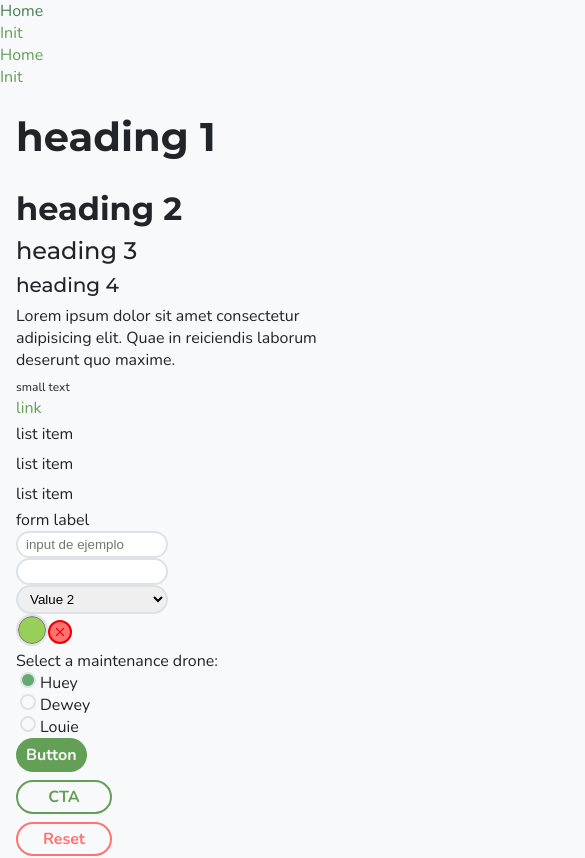
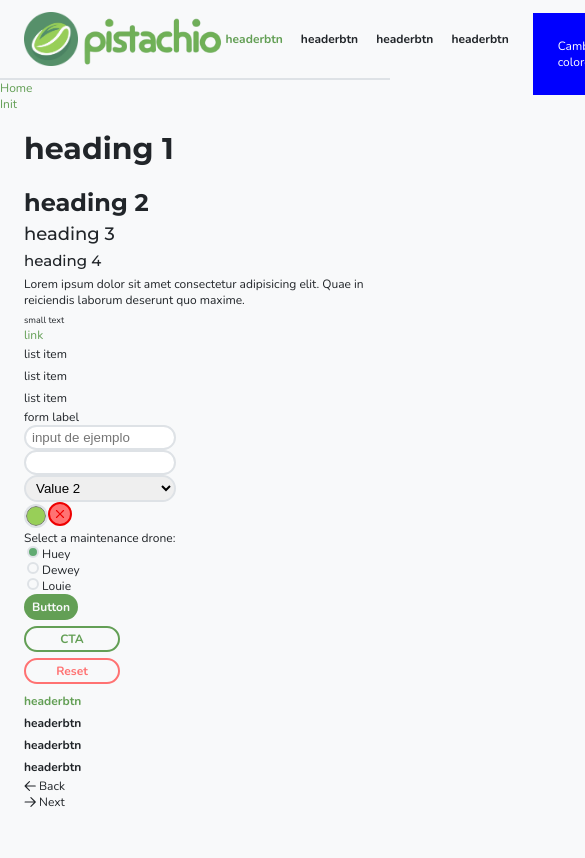
Before and after one commit to devMateos/pistachioCSS, a Vue app: page / in a window 390 px wide. Shown: the top 858 px of the page, 585 px wide, since content can reach past the window. Built offline with nearby package versions, Linux system fonts and the light colour scheme.

Commit message:
chore(css, vue): Create Header layout and add responsive measures

```diff
--- a/src/App.vue
+++ b/src/App.vue
@@ -1,5 +1,5 @@
 <script setup>
-import SplashScreen from '@/components/SplashScreen.vue';
+import SplashScreen from '@/views/SplashScreen.vue';
 import { defineAsyncComponent } from 'vue';
 
 
--- a/src/assets/css/tokens.css
+++ b/src/assets/css/tokens.css
@@ -1,6 +1,23 @@
 /* ----- TOKENS ----- */
 
 /* CSS Variables */
+/* Responsive measures */
+
+@media (max-width: 768px) {
+  :root {
+    --responsive-multiplier-unit: .75;
+  }
+}
+@media (min-width: 768px) and (max-width: 992px) {
+  :root {
+    --responsive-multiplier-unit: .825;
+  }
+}
+@media (min-width: 992px) {
+  :root {
+    --responsive-multiplier-unit: 1;
+  }
+}
 :root {
   /* Fonts */
   --font-heading: 'Montserrat';
@@ -10,15 +27,15 @@
   --font-weight-medium: 500;
   --font-weight-bold: 700;
 
-  --font-size-XXL: 4rem;
-  --font-size-XL: 3.2rem;
-  --font-size-L: 2.4rem;
-  --font-size-M: 2rem;
-  --font-size-S: 1.6rem;
-  --font-size-XS: 1.2rem;
+  --font-size-XXL: calc(var(--responsive-multiplier-unit) * 4rem);
+  --font-size-XL: calc(var(--responsive-multiplier-unit) * 3.2rem);
+  --font-size-L: calc(var(--responsive-multiplier-unit) * 2.4rem);
+  --font-size-M: calc(var(--responsive-multiplier-unit) * 2rem);
+  --font-size-S: calc(var(--responsive-multiplier-unit) * 1.6rem);
+  --font-size-XS: calc(var(--responsive-multiplier-unit) * 1.2rem);
 
   /* Spacing */
-  --spacing-unit: .4rem;
+  --spacing-unit: calc(var(--responsive-multiplier-unit) * .4rem);
 
   --spacing-XS: var(--spacing-unit);
   --spacing-S: calc(var(--spacing-unit) * 2);
@@ -55,6 +72,7 @@
 
 }
 
+
 /* TODO: Improve Reset style. Info in this video: https://www.youtube.com/watch?v=Foieq2jTajE&ab_channel=EduardoFierro */
 /* RESET STYLES */
 html {
@@ -79,7 +97,7 @@ body {
 
 /* Spacing */
 main {
-  padding: 0 var(--spacing-M);
+  padding: 0 var(--spacing-XL);
 }
 section {
   padding: var(--spacing-M) 0;
--- a/src/components/SwitchMode.vue
+++ /dev/null
@@ -1,33 +0,0 @@
-<template>
-  <div id="change" @click='toggleVersion()'>Cambiar colores</div>
-</template>
-<style scoped>
-#change {
-  background-color: blue;
-  color: white;
-  cursor: pointer;
-  height: fit-content;
-  margin-top: 30px;
-  padding: 25px;
-  width: fit-content;
-}
-</style>
-
-<script setup>
-
-let version = 'light';
-changeMode();
-function toggleVersion() {
-  document.documentElement.classList.remove(`${version}-mode`);
-  if (version === 'light') {
-    version = 'dark';
-  } else if (version === 'dark') {
-    version = 'light';
-  }
-  changeMode();
-}
-function changeMode() {
-  document.documentElement.classList.add(`${version}-mode`);
-  console.log(version);
-}
-</script>
--- /dev/null
+++ b/src/components/atoms/SwitchModeButton.vue
@@ -0,0 +1,33 @@
+<script setup>
+let version = 'light';
+switchMode();
+function toggleVersion() {
+  document.documentElement.classList.remove(`${version}-mode`);
+  if (version === 'light') {
+    version = 'dark';
+  } else if (version === 'dark') {
+    version = 'light';
+  }
+  switchMode();
+}
+function switchMode() {
+  document.documentElement.classList.add(`${version}-mode`);
+  console.log(version);
+}
+</script>
+
+<template>
+  <div id="change" @click='toggleVersion()'>Cambiar colores</div>
+</template>
+
+<style scoped>
+#change {
+  background-color: blue;
+  color: white;
+  cursor: pointer;
+  height: fit-content;
+  margin-top: 30px;
+  padding: 25px;
+  width: fit-content;
+}
+</style>
--- /dev/null
+++ b/src/components/molecules/HeaderLogo.vue
@@ -0,0 +1,18 @@
+<script setup>
+function reload() {
+  location.reload();
+}
+</script>
+<template>
+  <div class="header__logo" @click="reload()">
+    <img src="@/assets/img/isotype-logo-pistachiocss.webp" alt="PistachioCSS Isotype">
+    <img src="@/assets/img/text-logo-pistachiocss.webp" alt="PistachioCSS logotype">
+  </div>
+</template>
+<style>
+.header__logo {
+  cursor: pointer;
+  display: flex;
+  height: 100%;
+}
+</style>
--- /dev/null
+++ b/src/components/molecules/HeaderNav.vue
@@ -0,0 +1,16 @@
+<template>
+  <nav class="header__nav">
+    <ul>
+      <li class="navbar__button navbar__button--active"><a href="">headerbtn</a></li>
+      <li class="navbar__button"><a href="">headerbtn</a></li>
+      <li class="navbar__button"><a href="">headerbtn</a></li>
+      <li class="navbar__button"><a href="">headerbtn</a></li>
+    </ul>
+  </nav>
+</template>
+<style>
+.header__nav>ul {
+  display: flex;
+  gap: var(--spacing-L);
+}
+</style>
--- /dev/null
+++ b/src/components/organisms/Header.vue
@@ -0,0 +1,31 @@
+<script setup>
+import HeaderLogo from '@/components/molecules/HeaderLogo.vue';
+import HeaderNav from '@/components/molecules/HeaderNav.vue';
+import SwitchModeButton from '@/components/atoms/SwitchModeButton.vue';
+</script>
+<template>
+  <header>
+    <HeaderLogo />
+    <div class="header__right-column">
+      <HeaderNav />
+      <SwitchModeButton />
+    </div>
+  </header>
+</template>
+<style>
+header {
+  align-items: center;
+  display: flex;
+  background-color: var(--color-interface);
+  border-bottom: var(--border-style) var(--border-width) var(--border-color);
+  height: 8rem;
+  justify-content: space-between;
+  padding: var(--spacing-M) var(--spacing-XL);
+}
+
+.header__right-column {
+  align-items: center;
+  display: flex;
+  gap: var(--spacing-XL);
+}
+</style>
--- a/src/views/HomeView.vue
+++ b/src/views/HomeView.vue
@@ -1,13 +1,13 @@
 <script setup>
-import SwitchMode from '@/components/SwitchMode.vue';
+import Header from '@/components/organisms/Header.vue';
 </script>
 
 <template>
+  <Header />
   <div>
     <router-link to="/">Home</router-link><br>
     <router-link to="/init">Init</router-link>
   </div>
-  <router-view />
   <main>
     <h1>heading 1</h1>
     <h2>heading 2</h2>
@@ -85,13 +85,7 @@ import SwitchMode from '@/components/SwitchMode.vue';
       </svg>
       Next
     </a>
-    <SwitchMode />
   </main>
 </template>
 
-<style scoped>
-.header__nav {
-  display: flex;
-  gap: var(--spacing-L);
-}
-</style>
+<style scoped></style>
```
Also changed, not shown: src/views/SplashScreen.vue (renamed from src/components/SplashScreen.vue).
